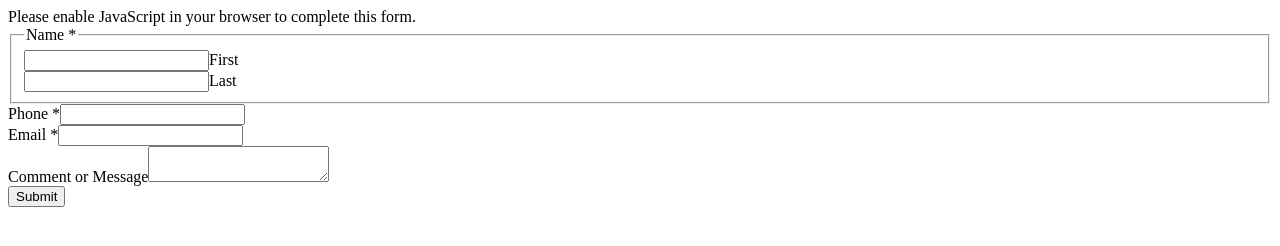
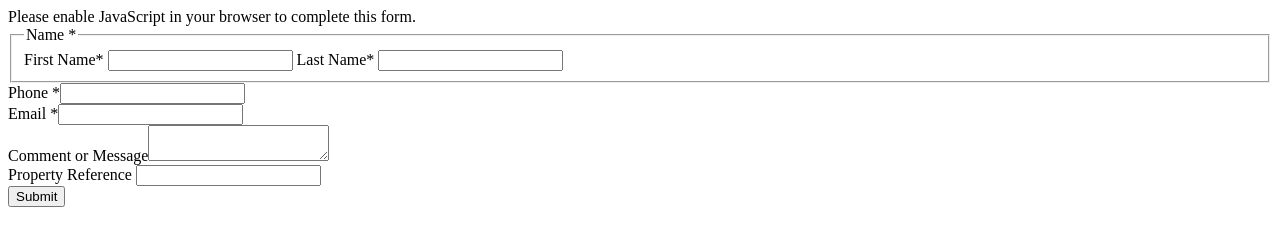
Before and after one commit to mindallcrm/form-integration, a website: page index.html in a window 1280 px wide. Drawn offline with Linux system fonts and the light colour scheme; files that its build step writes are made by us from their sources.

Commit message:
feat(leads): add propertyReference input

```diff
--- a/index.html
+++ b/index.html
@@ -4,16 +4,17 @@
 <head>
     <meta charset="UTF-8">
     <title>Some kind of Lead Generation Page #92837</title>
-    <script src="dist/inject.js"></script>
+    <script src="./inject.js"></script>
     <script>
         window.MINDALL_CRM.init('a71de314-8041-4c86-a7b4-9ad22c37fe9b', {
             url: 'http://127.0.0.1:8000/api/lead/create/byExternalForm',
             inputs: {
-                firstname: 'wpforms[fields][0][first]',
-                lastname: 'wpforms[fields][0][last]',
+                firstname: 'firstname',
+                lastname: 'lastname',
                 phone: 'wpforms[fields][3]',
                 email: 'wpforms[fields][1]',
                 notes: 'wpforms[fields][2]',
+                propertyReference: 'prop-ref',
             },
         })
     </script>
@@ -30,20 +31,10 @@
                 <legend class="wpforms-field-label">Name <span class="wpforms-required-label"
                                                                aria-hidden="true">*</span></legend>
                 <div class="wpforms-field-row wpforms-field-large">
-                    <div class="wpforms-field-row-block wpforms-first wpforms-one-half"><input type="text"
-                                                                                               id="wpforms-233-field_0"
-                                                                                               class="wpforms-field-name-first wpforms-field-required"
-                                                                                               name="wpforms[fields][0][first]"
-                                                                                               aria-errormessage="wpforms-233-field_0-error"
-                                                                                               required=""><label
-                            for="wpforms-233-field_0" class="wpforms-field-sublabel after ">First</label></div>
-                    <div class="wpforms-field-row-block wpforms-one-half"><input type="text"
-                                                                                 id="wpforms-233-field_0-last"
-                                                                                 class="wpforms-field-name-last wpforms-field-required"
-                                                                                 name="wpforms[fields][0][last]"
-                                                                                 aria-errormessage="wpforms-233-field_0-last-error"
-                                                                                 required=""><label
-                            for="wpforms-233-field_0-last" class="wpforms-field-sublabel after ">Last</label></div>
+                    <label>First Name*</label>
+                    <input type="text" name="firstname">
+                    <label>Last Name*</label>
+                    <input type="text" name="lastname">
                 </div>
             </fieldset>
         </div>
@@ -62,6 +53,10 @@
                 class="wpforms-field-label" for="wpforms-233-field_2">Comment or Message</label><textarea
                 id="wpforms-233-field_2" class="wpforms-field-medium" name="wpforms[fields][2]"
                 aria-errormessage="wpforms-233-field_2-error"></textarea></div>
+        <div>
+            <label>Property Reference</label>
+            <input type="text" name="prop-ref">
+        </div>
     </div><!-- .wpforms-field-container -->
     <div class="wpforms-submit-container"><input type="hidden" name="wpforms[id]" value="233"> <input type="hidden"
                                                                                                       name="wpforms[nonce]"
--- a/inject.js
+++ b/inject.js
@@ -7,9 +7,9 @@ const MINDALL_CRM = {
         inputs: {
             firstname: '',
             lastname: '',
-            fullName: '',
             email: '',
             phone: '',
+            propertyReference: '',
             notes: '',
         },
 
```
Also changed, not shown: README.md.
